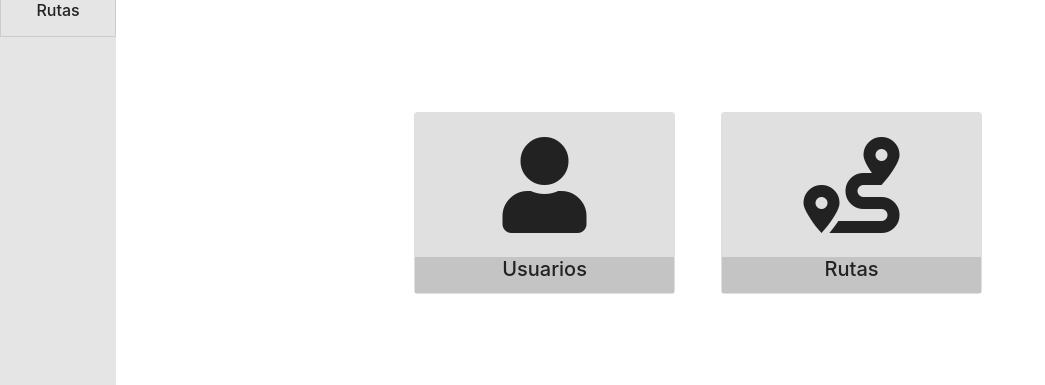
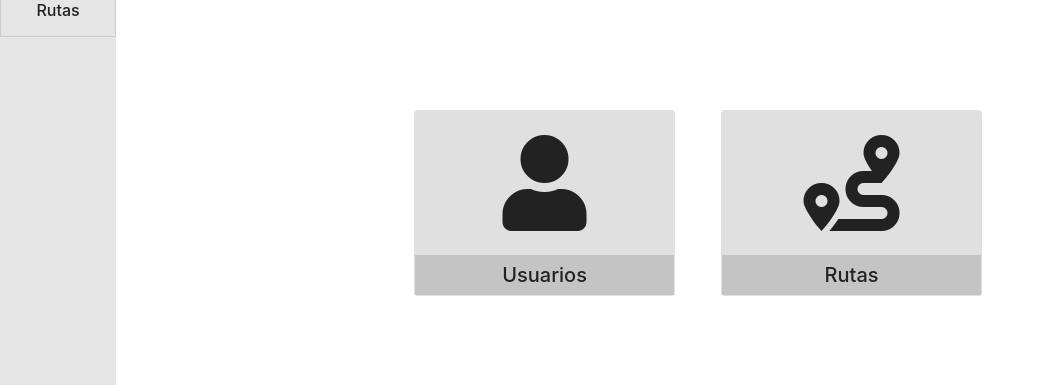
Before and after one commit to juansebastian028/ProyectoRutas, a PHP site: page /viewConfiguracion.php in a window 1280 px wide. Shown: the part 253-638 px from the top of the page, without its empty margins (0-1045 px from the left). Run offline with PHP 8.4, Linux system fonts and the light colour scheme.

Commit message:
Centre los textos de los cards correctamente

```diff
--- a/view/index.php
+++ b/view/index.php
@@ -50,8 +50,8 @@
                             <div class="container-fluid bg-gray text-center py-4">
                                 <i class="fas fa-bus display-1"></i>
                             </div>
-                            <div class="container-fluid bg-gray-dark text-center">
-                                <h5 class="card-title">Ruta 17</h5>
+                            <div class="container-fluid bg-gray-dark text-center py-2">
+                                <h5 class="card-title mb-0">Ruta 17</h5>
                             </div>
                         </div>
                     </button>
--- a/view/viewConfiguracion.php
+++ b/view/viewConfiguracion.php
@@ -43,8 +43,8 @@
                             <div class="container-fluid bg-gray text-center py-4">
                                 <i class="fas fa-user display-1"></i>
                             </div>
-                            <div class="container-fluid bg-gray-dark text-center">
-                                <h5 class="card-title">Usuarios</h5>
+                            <div class="container-fluid bg-gray-dark text-center py-2">
+                                <h5 class="card-title mb-0">Usuarios</h5>
                             </div>
                         </div>
                     </a>
@@ -55,8 +55,8 @@
                             <div class="container-fluid bg-gray text-center py-4">
                                 <i class="fas fa-route display-1"></i>
                             </div>
-                            <div class="container-fluid bg-gray-dark text-center">
-                                <h5 class="card-title">Rutas</h5>
+                            <div class="container-fluid bg-gray-dark text-center py-2">
+                                <h5 class="card-title mb-0">Rutas</h5>
                             </div>
                         </div>
                     </a>
```
